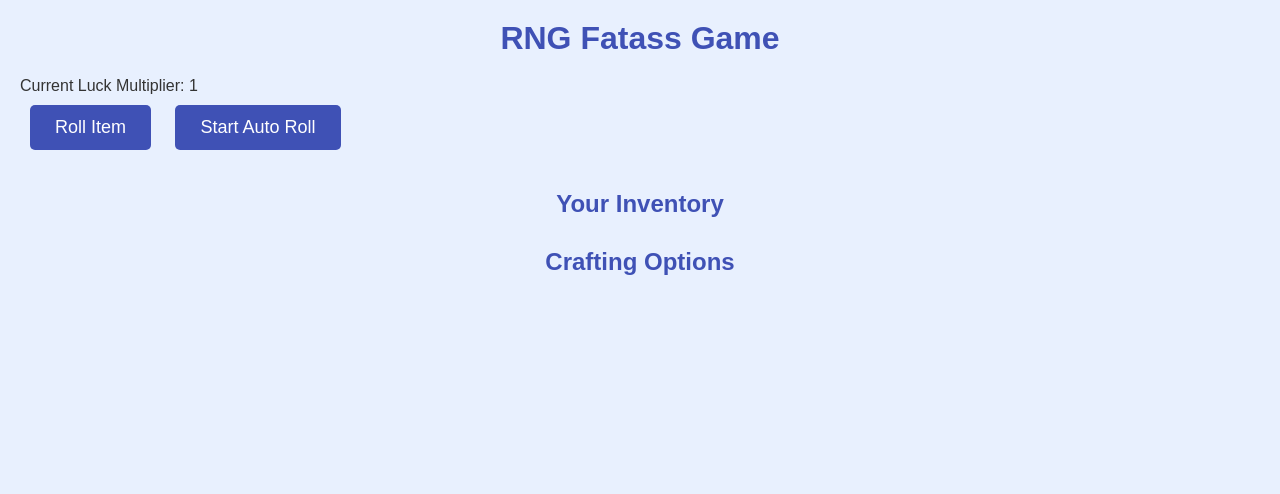
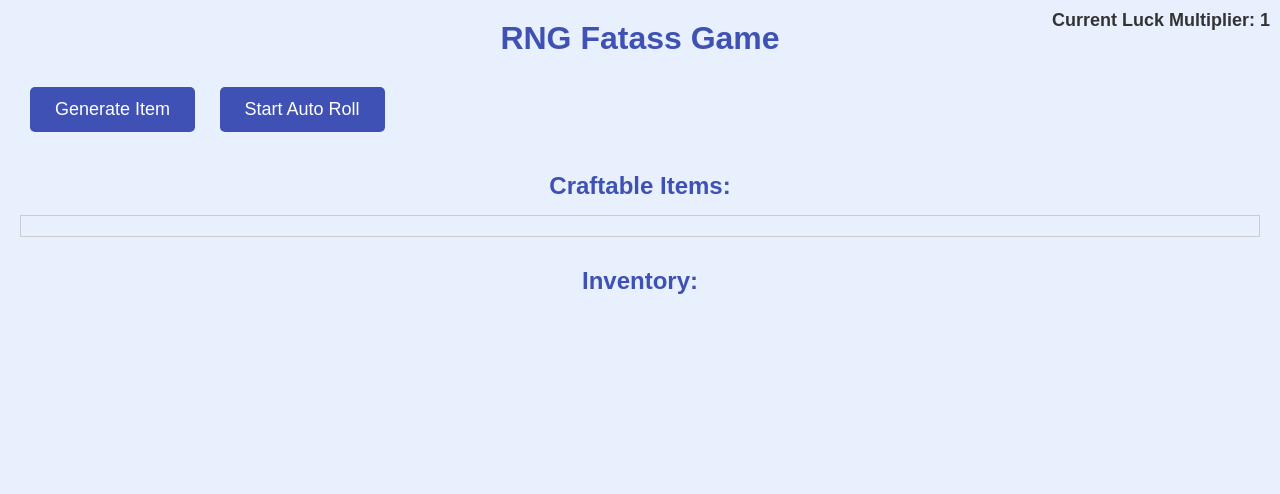
Before and after one commit to computerboi3131/FATASS-RNG, a plain HTML site: page index.html in a window 1280 px wide. Drawn offline with Linux system fonts and the light colour scheme.

Commit message:
Update index.html

```diff
--- a/index.html
+++ b/index.html
@@ -3,25 +3,49 @@
 <head>
     <meta charset="UTF-8">
     <meta name="viewport" content="width=device-width, initial-scale=1.0">
-    <title>RNG Game</title>
+    <title>RNG Fatass Game</title>
     <link rel="stylesheet" href="styles.css">
+    <style>
+        /* Additional styles for crafting list and multiplier */
+        #luckMultiplier {
+            position: absolute;
+            top: 10px;
+            right: 10px;
+            font-size: 18px;
+            font-weight: bold;
+        }
+        #craftableItems {
+            max-height: 150px;
+            overflow-y: auto;
+            border: 1px solid #ccc;
+            padding: 10px;
+            margin-top: 10px;
+        }
+        .craftable-item {
+            display: flex;
+            justify-content: space-between;
+            margin-bottom: 5px;
+            padding: 5px;
+            border: 1px solid #ddd;
+            border-radius: 5px;
+        }
+        .craftable-item button {
+            margin-left: 10px;
+        }
+    </style>
 </head>
 <body>
     <h1>RNG Fatass Game</h1>
-
-    <div id="luckMultiplier">Current Luck Multiplier: 1</div>
-
-    <button id="rngButton">Roll Item</button>
+    <div id="luckMultiplier">Current Luck Multiplier: 1x</div>
+    <button id="rngButton">Generate Item</button>
     <button id="autoRollButton">Start Auto Roll</button>
 
+    <h2>Craftable Items:</h2>
+    <div id="craftableItems"></div> <!-- Scrollable area for crafting items -->
+
     <div id="result"></div>
-
-    <h2>Your Inventory</h2>
+    <h2>Inventory:</h2>
     <ul id="inventory"></ul>
-
-    <h2>Crafting Options</h2>
-    <div id="craftableItems" style="overflow-y: scroll; height: 200px;"></div>
-
     <script src="rng-game.js"></script>
 </body>
 </html>
```
